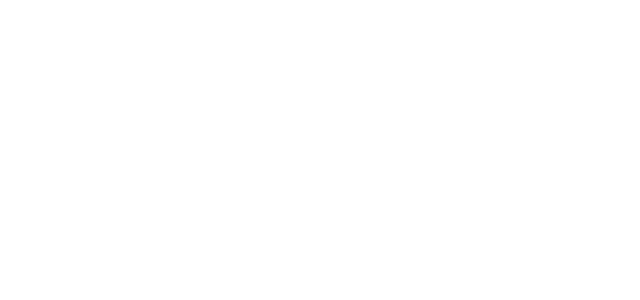
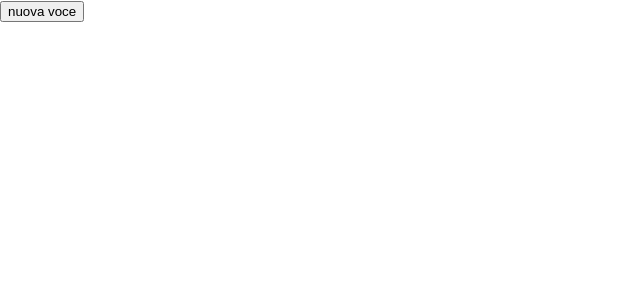
Before and after one commit to Berheruben/Todolist, a React (Create React App) app: page / in a window 1280 px wide. Shown: the top 300 px of the page, without its empty margins (0-640 px from the left). Built offline with nearby package versions, Linux system fonts and the light colour scheme.

Commit message:
create modal in modal.tsx

```diff
--- a/src/App.tsx
+++ b/src/App.tsx
@@ -1,12 +1,16 @@
-import React from 'react';
 
-import './App.css';
+import React from "react";
+import Modal from "./components/Modal";
+import styled from "styled-components";
 
 function App() {
+
+
   return (
-    <div className="App">
+    <>
 
-    </div>
+      <Modal />
+    </>
   );
 }
 
--- a/src/components/Modal.tsx
+++ b/src/components/Modal.tsx
@@ -1,9 +1,102 @@
-import React from 'react'
+import React, { useState } from "react";
+import styled from "styled-components";
 
-const Modal = () => {
+const Modal= styled.div`
+   padding: 10px 20px;
+    display: block;
+    margin: 100px auto 0;
+    font-size: 18px;
+    width: 100vw;
+    height: 100vh;
+    top: 0;
+    left: 0;
+    right: 0;
+    bottom: 0;
+    position: fixed;
+  `;
+  const Overlay= styled.div`
+   width: 100vw;
+    height: 100vh;
+    top: 0;
+    left: 0;
+    right: 0;
+    bottom: 0;
+    position: fixed;
+    background: rgba(49,49,49,0.8);
+  `;
+  const Modalcontent= styled.div`
+  position: absolute;
+    top: 40%;
+    left: 50%;
+    transform: translate(-50%, -50%);
+    line-height: 1.4;
+    background: #f1f1f1;
+    padding: 14px 28px;
+    border-radius: 3px;
+    max-width: 600px;
+    min-width: 300px;
+  `;
+const Closemodal = styled.button`
+ position: absolute;
+    top: 10px;
+    right: 10px;
+    padding: 5px 7px;
+`;
+const Btn = styled.button`
+display: flex;
+flex-direction: column;
+align-items: flex-start;
+padding: 8px 32px;
+gap: 8px;
+
+width: 126px;
+height: 54px;
+
+background: #716FB2;
+/* Main */
+
+box-shadow: 4px 12px 24px rgba(0, 0, 0, 0.25);
+border-radius: 32px;
+
+/* Inside auto layout */
+
+flex: none;
+order: 1;
+flex-grow: 0;
+`;
+const Form=styled.form`
+
+`;
+
+export default function Modale() {
+  const [modal, setModal] = useState(false);
+
+  const toggleModal = () => {
+    setModal(!modal);
+  };
+
+
   return (
-    <div>Modal</div>
-  )
+    <>
+      <button onClick={toggleModal} className="btn-modal">
+        nuova voce
+      </button>
+
+      {modal && (
+        <Modal>
+          <Overlay onClick={toggleModal}></Overlay>
+          <Modalcontent>
+           <Form id="Form">
+            <input type="text" placeholder="inserisci una voce" id="Task"/>
+            <Btn type="submit"></Btn>
+            </Form>
+            <Closemodal  onClick={toggleModal}>
+              CLOSE
+            </Closemodal>
+          </Modalcontent>
+        </Modal>
+      )}
+
+    </>
+  );
 }
-
-export default Modal
```
